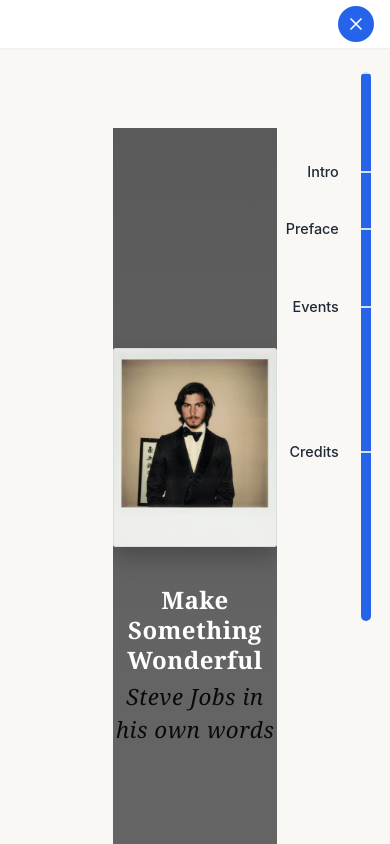
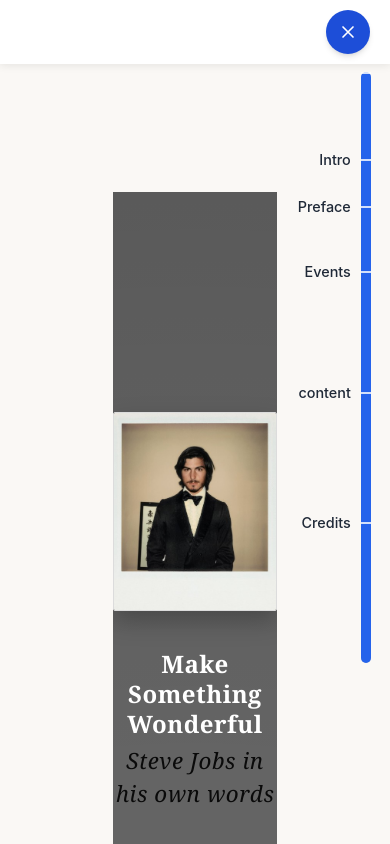
Before and after one commit to satya-kashyap/Assignment, an Angular app: page / in a window 390 px wide. Both pictures are taken after a click on the button 350 px from the left and 40 px from the top of the page. Shown: the top 844 px of the page. Built offline with nearby package versions, Linux system fonts and the light colour scheme.

Commit message:
added new section and styling

```diff
--- a/src/app/components/custom-scrollbar/custom-scrollbar.css
+++ b/src/app/components/custom-scrollbar/custom-scrollbar.css
@@ -1,4 +1,4 @@
-.scrollbar {
+/* .scrollbar {
   z-index: 50;
   user-select: none;
 }
@@ -18,4 +18,4 @@
     max-width: 100vw;
     overflow-x: hidden;
   }
-}
+} */
--- a/src/app/components/custom-scrollbar/custom-scrollbar.html
+++ b/src/app/components/custom-scrollbar/custom-scrollbar.html
@@ -11,13 +11,14 @@
     </div>
 
     <!-- Scroll track -->
-    <div class="scrollbar-track relative h-[80vh] w-[6px] bg-neutral-300/70 opacity-0 cursor-pointer"
+    <div
+      class="scrollbar-track relative h-[80vh] w-[6px] bg-neutral-300/70 opacity-0 cursor-pointer transition-all duration-300 ease-out"
       [class.w-[12px]]="isHovered" [class.w-[6px]]="!isHovered" [class.cursor-grabbing]="isDesktopDragging"
       [class.cursor-grab]="!isDesktopDragging && isHovered" (click)="onDesktopTrackClick($event)"
       (mousedown)="onMouseDown($event)">
 
       <!-- Blue filled progress bar -->
-      <div class="absolute left-0 top-0 bg-blue-600 transition-all duration-500 ease-out pointer-events-none"
+      <div class="absolute left-0 top-0 bg-blue-600 transition-all duration-300 ease-out pointer-events-none"
         [style.height.%]="overallProgress" [class.w-[12px]]="isHovered" [class.w-[6px]]="!isHovered"
         [class.rounded-none]="true">
       </div>
@@ -33,7 +34,7 @@
     <div class="scrollbar-labels absolute right-[2.5rem] top-0 h-[80vh] flex flex-col items-end justify-start opacity-0"
       [class.opacity-0]="!isHovered" [class.opacity-100]="isHovered">
       <ng-container *ngFor="let s of sections; let i = index">
-        <div class="absolute right-0 -translate-y-1/2 cursor-pointer transition-all duration-300"
+        <div class="absolute right-0 -translate-y-1/2 cursor-pointer transition-all duration-300 -mr-5"
           [style.top.%]="(sectionPositions[i] || 0)" (click)="navigate.emit(s.id)">
           <span class="text-[0.95rem] font-medium" [class.text-blue-700]="s.id === activeSection"
             [class.text-gray-600]="s.id !== activeSection">
@@ -47,11 +48,9 @@
 </div>
 
 
-
-
 <!-- MOBILE VERSION -->
 
-<div class="block md:hidden fixed top-0 left-0 w-full z-50">
+<!-- <div class="block md:hidden fixed top-0 left-0 w-full z-50">
 
   <button *ngIf="!showMobileBar" (click)="toggleMobileBar()"
     class="fixed right-4 top-[calc(env(safe-area-inset-top)+1rem)] bg-blue-600 text-white rounded-full p-3 shadow-lg z-50 transition-transform duration-300 active:scale-90">
@@ -62,7 +61,7 @@
   </button>
 
   <div *ngIf="showMobileBar" class="fixed top-0 left-0 w-full h-12 bg-white flex items-center justify-center
-           text-blue-700 font-semibold text-base shadow-sm z-50 transition-all duration-300
+            text-blue-700 font-semibold text-base shadow-sm z-50 transition-all duration-300
            pt-[env(safe-area-inset-top)]">
     {{ getActiveLabel() }}
     <button (click)="toggleMobileBar()" class="absolute right-4 bg-blue-600 text-white rounded-full p-2">
@@ -91,7 +90,7 @@
 
     <div class="absolute right-[2rem] top-0 h-[65vh] flex flex-col items-end justify-start">
       <ng-container *ngFor="let s of sections; let i = index">
-        <div class="absolute right-0 -translate-y-1/2 cursor-pointer transition-all duration-300"
+        <div class="absolute right-0 -translate-y-1/2 cursor-pointer transition-all duration-300 -mr-3"
           [style.top.%]="(sectionPositions[i] || 0)" (click)="navigate.emit(s.id)">
           <span class="text-[0.9rem] font-medium" [class.text-blue-700]="s.id === activeSection"
             [class.text-gray-800]="s.id !== activeSection">
@@ -101,4 +100,77 @@
       </ng-container>
     </div>
   </div>
+</div>  -->
+
+
+
+<!-- MOBILE VERSION -->
+<div class="block md:hidden fixed top-0 left-0 w-full z-[60]">
+
+  <!-- Always visible mobile header -->
+  <div class="fixed top-0 left-0 w-full h-16 flex items-center justify-center font-semibold text-lg z-[70]
+              transition-all duration-500 ease-in-out"
+    [ngStyle]="showMobileBar ? getActiveHeaderOpenStyle() : getHeaderStyle()">
+
+    <!-- Active section label -->
+    <span [ngStyle]="showMobileBar ? { color: '#1d4ed8' } : { color: getHeaderStyle().color }">
+      {{ getActiveLabel() }}
+    </span>
+
+    <!-- Toggle button-->
+    <button (click)="toggleMobileBar()"
+      class="absolute right-5 rounded-full p-3 shadow-md transition-transform duration-300 active:scale-90"
+      [ngStyle]="showMobileBar ? getCloseButtonStyle() : getToggleButtonStyle()">
+
+      <!-- Plus Icon -->
+      <svg *ngIf="!showMobileBar" xmlns="http://www.w3.org/2000/svg" class="h-7 w-7" fill="none" viewBox="0 0 24 24"
+        [attr.stroke]="getToggleIconColor()" stroke-width="2">
+        <path stroke-linecap="round" stroke-linejoin="round" d="M12 4v16m8-8H4" />
+      </svg>
+
+      <!-- Cross Icon -->
+      <svg *ngIf="showMobileBar" xmlns="http://www.w3.org/2000/svg" class="h-5 w-5" fill="none" viewBox="0 0 24 24"
+        stroke="#ffffff" stroke-width="2">
+        <path stroke-linecap="round" stroke-linejoin="round" d="M6 18L18 6M6 6l12 12" />
+      </svg>
+    </button>
+  </div>
+
+  <!-- Scroll Overlay (transparent) -->
+  <div *ngIf="showMobileBar" class="custom-scrollbar show fixed inset-0 bg-transparent z-[65]
+              pointer-events-none transition-all duration-500 ease-[cubic-bezier(0.25,0.1,0.25,1)]">
+
+    <!-- Scrollbar + labels on right -->
+    <div
+      class="absolute right-[1.2rem] top-[4.5rem] h-[70vh] flex flex-col items-end justify-start pointer-events-auto">
+
+      <!-- Scrollbar track -->
+      <div class="relative h-full w-[10px] bg-neutral-300/70 rounded-full touch-none
+                  transition-all duration-300 ease-in-out shadow-inner" (touchstart)="onTouchStart($event)"
+        (touchmove)="onTouchMove($event)" (touchend)="onTouchEnd()" (click)="onMobileTrackClick($event)">
+
+        <!-- Blue progress bar -->
+        <div class="absolute left-0 top-0 bg-blue-600 rounded-full transition-all duration-200"
+          [style.height.%]="overallProgress" style="width:10px;"></div>
+
+        <!-- Section markers -->
+        <ng-container *ngFor="let i of sectionPositions">
+          <div class="absolute left-0 w-full h-[2px] bg-white/80" [style.top.%]="i"></div>
+        </ng-container>
+      </div>
+
+      <!-- Section labels -->
+      <div class="absolute right-[2.5rem] top-0 h-full flex flex-col items-end justify-start">
+        <ng-container *ngFor="let s of sections; let i = index">
+          <div class="absolute right-0 -translate-y-1/2 cursor-pointer transition-all duration-300 -mr-5"
+            [style.top.%]="(sectionPositions[i] || 0)" (click)="navigate.emit(s.id)">
+            <span class="text-[0.9rem] font-medium" [class.text-blue-700]="s.id === activeSection"
+              [class.text-gray-800]="s.id !== activeSection">
+              {{ s.label }}
+            </span>
+          </div>
+        </ng-container>
+      </div>
+    </div>
+  </div>
 </div>
--- a/src/app/components/custom-scrollbar/custom-scrollbar.ts
+++ b/src/app/components/custom-scrollbar/custom-scrollbar.ts
@@ -48,7 +48,7 @@
     // Set timeout to fade out after user stops scrolling with smooth transition
     this.scrollTimeout = setTimeout(() => {
       if (!this.isHovered) { // Don't hide if hovering
-        gsap.to([scrollBarLabel, scrollBarTrack], {
+        gsap.to([scrollBarTrack], {
           autoAlpha: 0,
           duration: 0.6,
           ease: 'power3.out', // Smoother easing curve
@@ -95,7 +95,7 @@
       // Start fade out timer for main elements with smooth transition
       this.scrollTimeout = setTimeout(() => {
         if (this.hasScrolled) {
-          gsap.to([scrollBarLabel, scrollBarTrack], {
+          gsap.to([scrollBarTrack], {
             autoAlpha: 0,
             duration: 0.8,
             ease: 'power2.inOut',
@@ -123,14 +123,14 @@
   }
 
   // for mobile touch dragging...
-  private isDragging = false;
-  private barHeight = 0;
-  private startY = 0;
+  isDragging = false;
+  barHeight = 0;
+  startY = 0;
 
   // for desktop mouse dragging...
   isDesktopDragging = false;
-  private desktopStartY = 0;
-  private trackElement: HTMLElement | null = null;
+  desktopStartY = 0;
+  trackElement: HTMLElement | null = null;
 
   onTouchStart(event: TouchEvent) {
     if (window.innerWidth >= 768) return;
@@ -257,6 +257,54 @@
     });
   }
 
+  getHeaderStyle() {
+    switch (this.activeSection) {
+      case 'cover':
+        return { backgroundColor: '#646464', color: '#ffffff' }; // grey tone
+      case 'intro':
+        return { backgroundColor: '#0056b3', color: '#ffffff' }; // deep blue
+      case 'preface':
+        return { backgroundColor: '#f6f6f6', color: '#111111' }; // light tone
+      case 'events':
+        return { backgroundColor: '#1d4ed8', color: '#ffffff' }; // vibrant blue
+      case 'part1':
+        return { backgroundColor: '#cccccc', color: '#111111' }; // light blue tone
+      case 'credits':
+        return { backgroundColor: '#222222', color: '#ffffff' }; // dark tone
+      default:
+        return { backgroundColor: 'transparent', color: '#000000' };
+    }
+  }
 
+  getActiveHeaderOpenStyle() {
+    return {
+      backgroundColor: '#ffffff',
+      color: '#1d4ed8',
+      boxShadow: '0 2px 8px rgba(0,0,0,0.08)',
+    };
+  }
+
+  getToggleButtonStyle() {
+    return {
+      backgroundColor: 'rgba(255,255,255,0.25)',
+      backdropFilter: 'blur(4px)',
+    };
+  }
+
+  getToggleIconColor() {
+    switch (this.activeSection) {
+      case 'preface':
+        return '#111111';
+      default:
+        return '#ffffff';
+    }
+  }
+
+  getCloseButtonStyle() {
+    return {
+      backgroundColor: '#1d4ed8',
+      color: '#ffffff',
+    };
+  }
 
 }
--- a/src/app/components/scroll-container/scroll-container.css
+++ b/src/app/components/scroll-container/scroll-container.css
@@ -6,3 +6,50 @@
   scroll-behavior: smooth;
   font-family: 'Inter', sans-serif;
 }
+
+/* :host {
+  display: block;
+  position: relative;
+  overflow: hidden;
+  background: #faf8f5;
+}
+
+#content {
+  position: relative;
+  width: 100%;
+  min-height: 100vh;
+  transition:
+    transform 0.6s cubic-bezier(0.25, 1, 0.5, 1),
+    border-radius 0.4s ease,
+    box-shadow 0.4s ease,
+    margin 0.6s ease;
+  transform-origin: center top;
+  background: inherit;
+  z-index: 1;
+}
+
+.inner-frame {
+  width: 100%;
+  height: auto;
+  transition: opacity 0.3s ease;
+} */
+
+@mediaaaa(max-width: 767px) {
+  #content.mobile-shrink {
+    transform: scale(0.45) translateY(0);
+    transform-origin: center top;
+    width: 90%;
+    margin: 15vh auto -60vh auto;
+    /* position: relative; */
+    /* border-radius: 28px; */
+    box-shadow:
+      0 0 30px rgba(0, 0, 0, 0.0),
+      0 0 80px rgba(0, 0, 0, 0.0);
+    overflow: visible;
+    transition:
+      transform 0.6s cubic-bezier(0.25, 1, 0.5, 1),
+      border-radius 0.4s ease,
+      box-shadow 0.4s ease,
+      margin 0.6s ease;
+  }
+}
--- a/src/app/components/scroll-container/scroll-container.html
+++ b/src/app/components/scroll-container/scroll-container.html
@@ -8,6 +8,7 @@
       <section id="intro"><app-intro></app-intro></section>
       <section id="preface"><app-preface></app-preface></section>
       <section id="events"><app-timeline></app-timeline></section>
+      <section id="part1"><app-part1></app-part1></section>
       <section id="credits"><app-outro></app-outro></section>
     </div>
   </div>
--- a/src/app/components/scroll-container/scroll-container.ts
+++ b/src/app/components/scroll-container/scroll-container.ts
@@ -6,11 +6,12 @@
 import { Preface } from '../sections/preface/preface';
 import { Timeline } from '../sections/timeline/timeline';
 import { Outro } from '../sections/outro/outro';
+import { Part1 } from "../sections/part1/part1";
 
 @Component({
   selector: 'app-scroll-container',
   standalone: true,
-  imports: [CommonModule, CustomScrollbar, Cover, Intro, Preface, Timeline, Outro],
+  imports: [CommonModule, CustomScrollbar, Cover, Intro, Preface, Timeline, Outro, Part1],
   templateUrl: './scroll-container.html',
   styleUrls: ['./scroll-container.css']
 })
@@ -22,12 +23,12 @@
     { id: 'intro', label: 'Intro' },
     { id: 'preface', label: 'Preface' },
     { id: 'events', label: 'Events' },
+    { id: 'part1', label: 'content' },
     { id: 'credits', label: 'Credits' }
   ];
 
   activeSection = 'cover';
   overallProgress = 0;
-
   sectionOffsets: { id: string; top: number; height: number }[] = [];
   sectionPositions: number[] = [];
   positionsReady = false;
@@ -125,8 +126,7 @@
       //   scrollTop >= start - windowHeight / 2 &&
       //   scrollTop < end - windowHeight / 2
       // )
-      if (scrollTop >= start && scrollTop < end)
-      {
+      if (scrollTop >= start && scrollTop < end) {
         this.activeSection = section.id;
 
         const sectionProgress = ((scrollTop - start) / section.height);
@@ -151,4 +151,7 @@
     if (!target) return;
     window.scrollTo({ top: target.offsetTop, behavior: 'smooth' });
   }
+
+
+
 }
--- a/src/app/components/sections/cover/cover.html
+++ b/src/app/components/sections/cover/cover.html
@@ -21,7 +21,7 @@
 </section>
 
 
-<div class="min-h-screen flex items-center justify-center px-6 text-center bg-[var(--background-gray)] -mt-20">
+<div class="min-h-screen flex items-center justify-center px-6 text-center bg-[var(--background-gray)]">
   <p class="max-w-3xl text-[1.3rem] md:text-[1.4rem] leading-relaxed !text-white font-serif italic fade-in-on-scroll">
     "There's lots of ways to be, as a person. And some people express their deep appreciation in different ways.
     But one of the ways that I believe people express their appreciation to the rest of humanity is to make
--- /dev/null
+++ b/src/app/components/sections/part1/part1.css
@@ -0,0 +1,37 @@
+.part2-hero {
+  position: relative;
+  width: 100vw;   /* full viewport width */
+  height: 100vh;  /* full viewport height */
+  margin: 0;
+  padding: 0;
+  background-color: #000;
+  color: #fff;
+  display: flex;
+  align-items: center;
+  justify-content: center;
+  flex-direction: column;
+  text-align: center;
+  overflow: hidden;
+  left: 50%;
+  right: 50%;
+  transform: translateX(-50%);
+}
+
+
+.part2-hero h1 {
+  font-weight: 600;
+  line-height: 1.2;
+}
+
+.part2-hero blockquote {
+  color: #cccccc;
+  margin-top: 0.5rem;
+  font-style: italic;
+}
+
+
+@media (min-width: 768px) {
+  .part2-hero {
+    padding: 2rem 2rem;
+  }
+}
--- /dev/null
+++ b/src/app/components/sections/part1/part1.html
@@ -0,0 +1,45 @@
+<!-- <section class="part2-hero w-full h-screen flex flex-col justify-center items-center text-center bg-black text-white px-8"> -->
+<section class="min-h-screen flex flex-col items-center justify-center text-center bg-black text-white px-6 py-20">
+  <div class="w-full max-w-4xl">
+    <div>
+      <h1 class="text-3xl md:text-5xl font-semibold mb-4 tracking-tight">
+        Part I, 1985–1996
+      </h1>
+      <blockquote class="text-base md:text-xl italic text-gray-300 max-w-2xl mx-auto">
+        “You never achieve what you want without falling on your face a few times.”
+      </blockquote>
+    </div>
+  </div>
+</section>
+
+<section class="w-full min-h-screen bg-[#e6ddd1] text-[#1f1f1f] flex justify-center items-center px-6 py-20">
+  <div class="max-w-3xl text-[1.125rem] leading-[1.8] font-serif space-y-8">
+    <p>
+      The years after Steve left Apple were among the toughest of his career—and the most formative. Determined to build
+      a new great computer company, he started NeXT with several members of the Macintosh team. “We’ll make a whole
+      bunch of mistakes, but at least they’ll be new and creative ones,” he predicted.
+    </p>
+
+    <p>
+      Around the same time, Steve invested $10 million in a small company called Pixar. It was a tiny computer-graphics
+      operation, newly spun off from filmmaker George Lucas’s empire. Both NeXT and Pixar quickly ran into trouble. The
+      NeXT computer system, which debuted in 1988, was powerful and packed with the humanistic touches Steve loved. It
+      was visually striking and intuitive to use, with high-quality audio and the complete works of Shakespeare built
+      in. But it was also late to market and expensive—and it sold poorly.
+    </p>
+
+    <p>
+      Within six years of NeXT’s launch, the entire founding team, other than Steve, had resigned. Pixar, meanwhile, was
+      eking out an existence selling computers and software and, later, animating commercials. The company was also
+      making award-winning short films that charmed Steve. This use of technology in service of brilliant storytelling
+      embodied one of his favorite things: work at the intersection of technology and the liberal arts.
+    </p>
+
+    <p>
+      After nearly a decade of difficulty, the streamlined NeXT and Pixar both transformed into unlikely success
+      stories. At the end of 1995, Pixar premiered <em>Toy Story</em> in the same month it held its initial public
+      offering. A year later, Apple, in need of operating-system software, bought NeXT for $427 million. “If you really
+      look closely,” Steve liked to say, “most overnight successes took a long time.”
+    </p>
+  </div>
+</section>
--- /dev/null
+++ b/src/app/components/sections/part1/part1.ts
@@ -0,0 +1,11 @@
+import { Component } from '@angular/core';
+
+@Component({
+  selector: 'app-part1',
+  imports: [],
+  templateUrl: './part1.html',
+  styleUrl: './part1.css',
+})
+export class Part1 {
+
+}
--- a/src/styles.css
+++ b/src/styles.css
@@ -67,7 +67,7 @@
     align-items: flex-start;
     background: #faf8f5;
     overflow-x: hidden;
-    padding: 6rem 0;
+    padding: 10rem 0;
     transition: all 0.8s cubic-bezier(0.4, 0, 0.2, 1);
   }
 
```
Also changed, not shown: src/app/components/sections/outro/outro.html (+8 -2 lines), 1 other file (tests, documents, lock files or other folders). Lines whose indentation alone changed are shown as unchanged.
